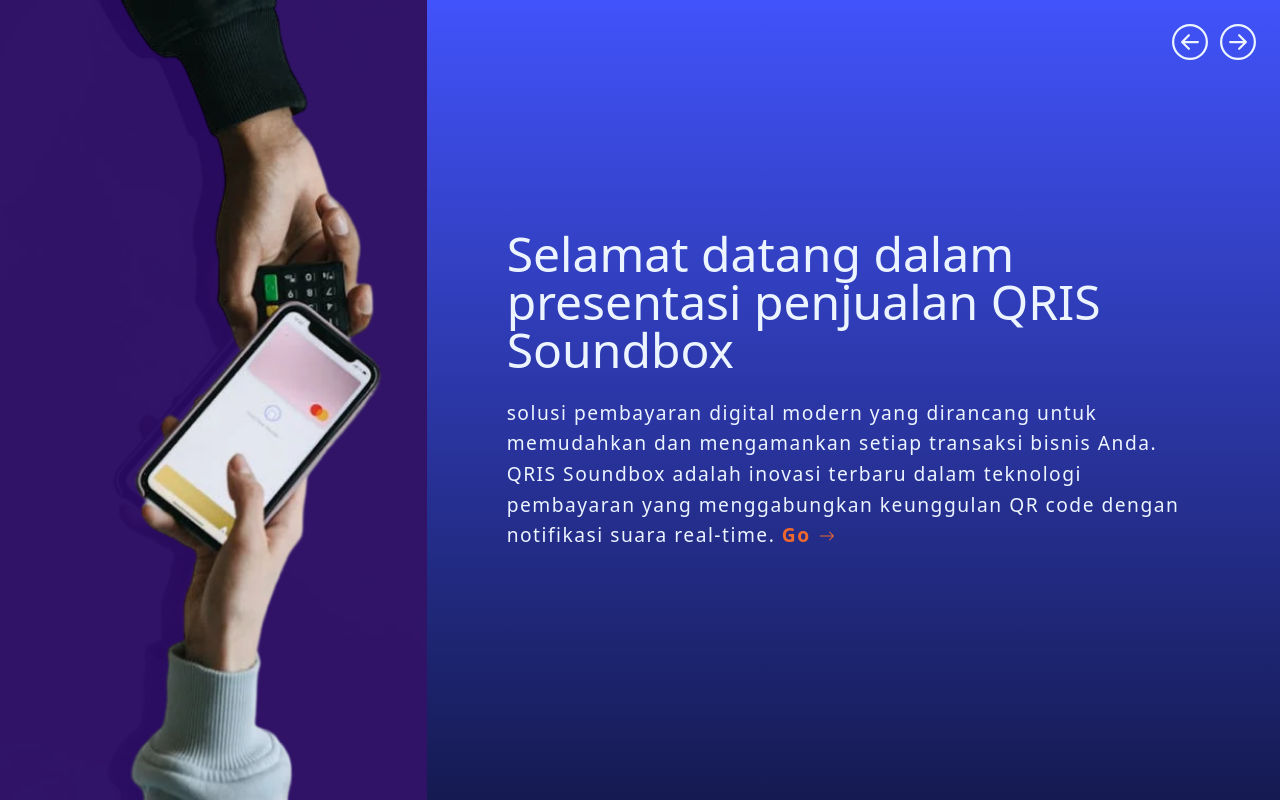
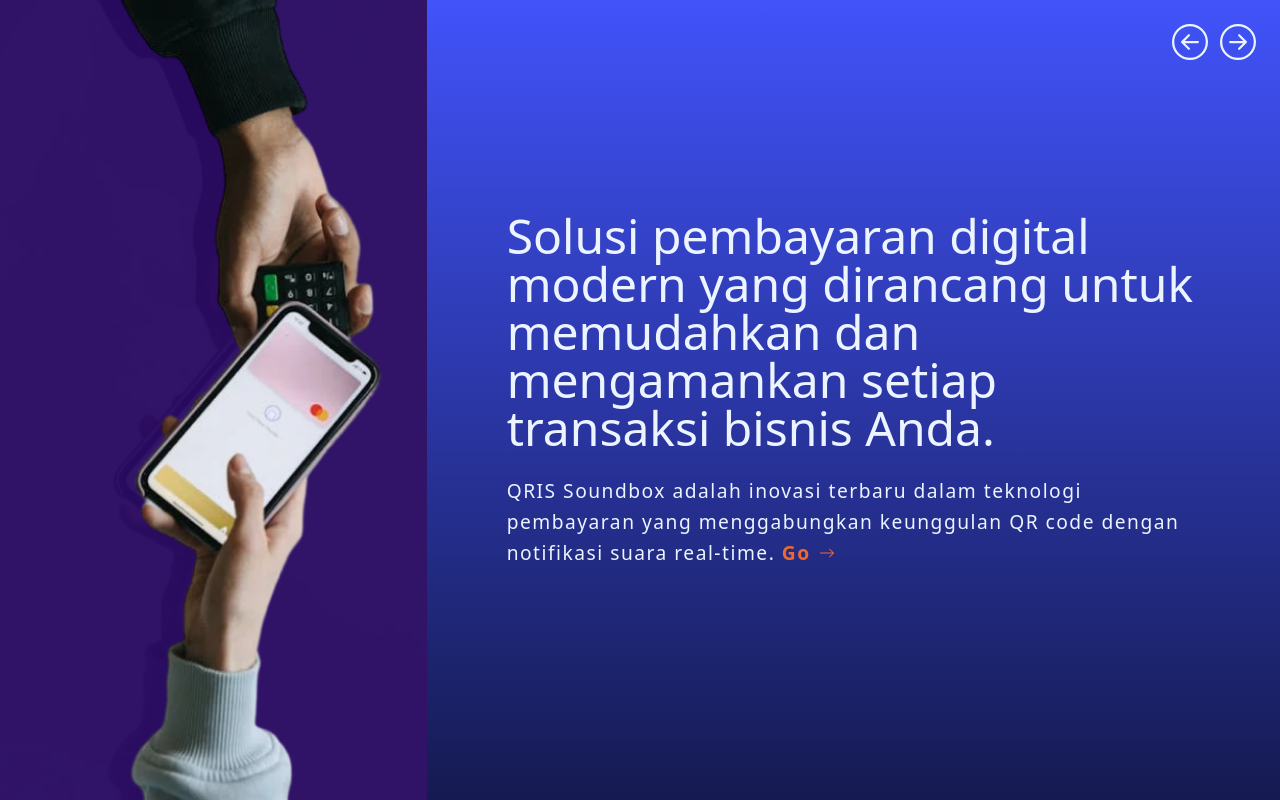
Before and after one commit to halloanewahyudi/my-soundbox, a Vue app: page /slide-1 in a window 1280 px wide. Built offline with nearby package versions, Linux system fonts and the light colour scheme.

Commit message:
revisi slide title

```diff
--- a/src/components/BigTitle.vue
+++ b/src/components/BigTitle.vue
@@ -3,7 +3,7 @@
 </script>
 <template>
     <div>
-        <h1 class="text-3xl md:text-5xl ">
+        <h1 class="text-3xl md:text-5xl leading-normal ">
             {{ title }}
         </h1>
     </div>
--- a/src/views/Slide1.vue
+++ b/src/views/Slide1.vue
@@ -29,9 +29,9 @@
   <div class="slide-1">
     <slide :bg="bgImage">
       <div class="flex flex-col gap-6">
-        <BigTitle class="anim" title="Selamat datang dalam presentasi penjualan QRIS Soundbox" />
+        <BigTitle class="anim" title="Solusi pembayaran digital modern yang dirancang untuk memudahkan dan mengamankan setiap transaksi bisnis Anda." />
         <p class="anim">
-          solusi pembayaran digital modern yang dirancang untuk memudahkan dan mengamankan setiap transaksi bisnis Anda.
+
           QRIS Soundbox adalah inovasi terbaru dalam teknologi pembayaran yang menggabungkan keunggulan QR code dengan
           notifikasi suara real-time. <span class="go text-orange-500 font-semibold inline-flex items-center gap-2 cursor-pointer group " @click="$router.push({ name:'Slide 2'})"> Go <ArrowRight class="group-hover:translate-x-2 duration-300" /> </span>
         </p>
--- a/src/views/Slide2.vue
+++ b/src/views/Slide2.vue
@@ -29,9 +29,9 @@
   <div class="slide-2">
   <slide :bg="bgImage">
     <div class="flex flex-col gap-6">
-      <BigTitle class="anim" title="Dalam presentasi ini, kami akan membahas berbagai aspek dari QRIS Soundbox" />
+      <BigTitle class="anim" title="Mulai dari fitur dan keunggulannya, kemudahan penggunaan, keamanan yang ditawarkan, hingga manfaat yang dapat diperoleh bagi bisnis Anda." />
       <p class="anim">
-        mulai dari fitur dan keunggulannya, kemudahan penggunaan, keamanan yang ditawarkan, hingga manfaat yang dapat diperoleh bagi bisnis Anda. Kami juga akan menyajikan studi kasus dan testimoni dari pengguna yang telah merasakan langsung manfaat dari QRIS Soundbox. <span class="go text-orange-500 font-semibold inline-flex items-center gap-2 cursor-pointer group " @click="$router.push({ name:'Slide 3'})"> Go <ArrowRight class="group-hover:translate-x-2 duration-300" /> </span>
+         Kami juga akan menyajikan studi kasus dan testimoni dari pengguna yang telah merasakan langsung manfaat dari QRIS Soundbox. <span class="go text-orange-500 font-semibold inline-flex items-center gap-2 cursor-pointer group " @click="$router.push({ name:'Slide 3'})"> Go <ArrowRight class="group-hover:translate-x-2 duration-300" /> </span>
       </p>
     </div>
   </slide>
```
